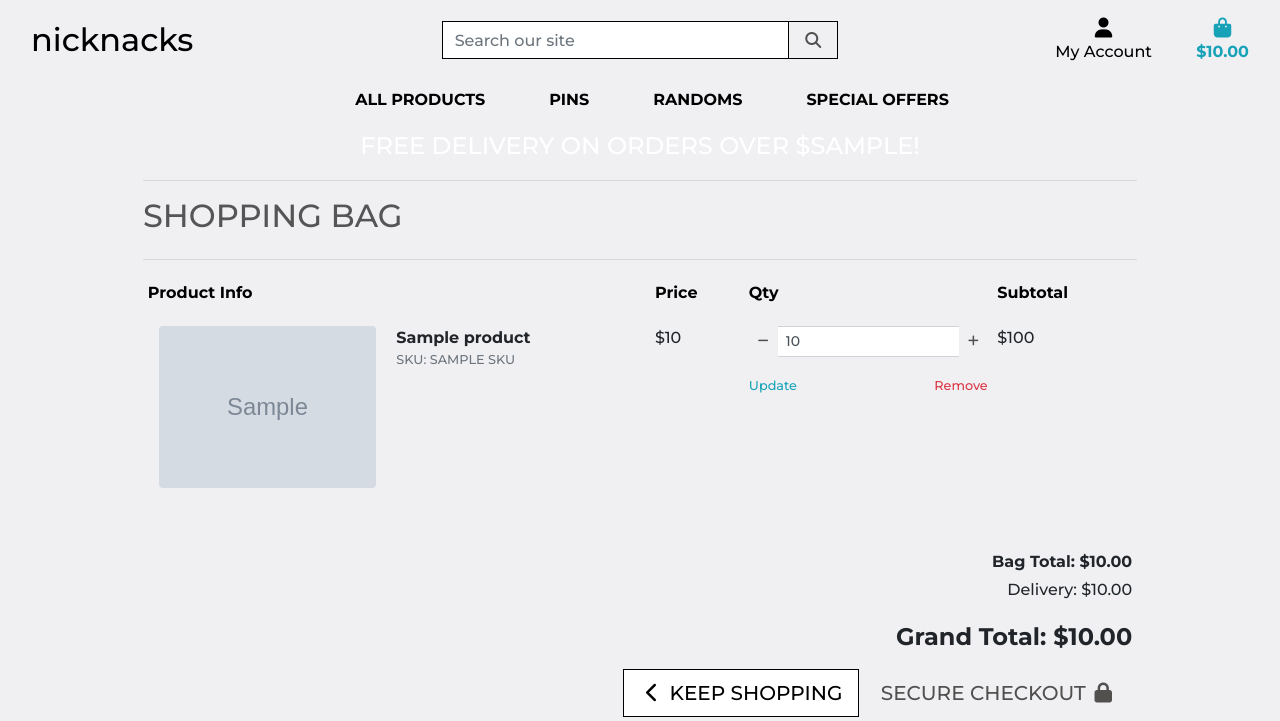
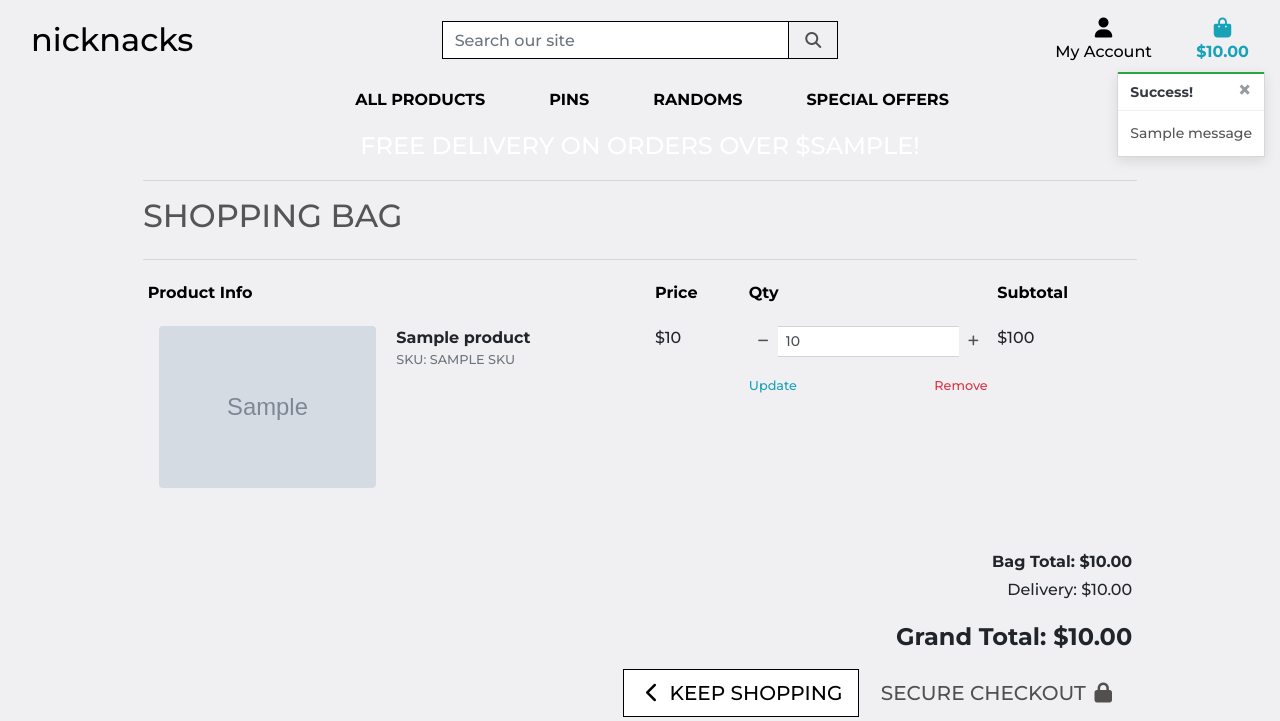
Before and after one commit to bezebee/MS4, a Django app: template bag/templates/bag/bag.html in a window 1280 px wide. Shown: the top 721 px of the page. Run offline with Django 3.2, Linux system fonts and the light colour scheme; the template is opened without the code that fills it: most values are stand-ins (such as "Sample title", 1, 10 or a date in 2020); grey boxes marked "Sample" are stand-in pictures; one stand-in notice (Sample message) is shown; some libraries are stand-ins or nearby versions.

Commit message:
Added toast messages

```diff
--- a/MS4/settings.py
+++ b/MS4/settings.py
@@ -77,6 +77,8 @@ TEMPLATES = [
         },
     },
 ]
+
+MESSAGE_STORAGE = 'django.contrib.messages.storage.session.SessionStorage'
 
 AUTHENTICATION_BACKENDS = [
 
--- a/bag/views.py
+++ b/bag/views.py
@@ -1,5 +1,6 @@
 from django.shortcuts import render, redirect, reverse, HttpResponse
-
+from django.contrib import messages
+from products.models import Product
 # Create your views here.
 
 def view_bag(request):
@@ -10,6 +11,7 @@ def view_bag(request):
 def add_to_bag(request, item_id):
     """ Add a quantity of the specified product to the shopping bag """
 
+    product = Product.objects.get(pk=item_id)
     quantity = int(request.POST.get('quantity'))
     redirect_url = request.POST.get('redirect_url')
     bag = request.session.get('bag', {})
@@ -18,6 +20,7 @@ def add_to_bag(request, item_id):
         bag[item_id] += quantity
     else:
         bag[item_id] = quantity
+        messages.success(request, f'Added {product.name} to your bag')
 
     request.session['bag'] = bag
 
--- a/static/css/base.css
+++ b/static/css/base.css
@@ -98,6 +98,21 @@ body {
 .remove-item {
     cursor: pointer;
 }
+/* bootstrap toasts */
+.message-container{
+position:fixed;
+top: 72px;
+right: 15px;
+z-index: 999999999;
+}
+
+.custom-toast{
+    overflow: visible;
+}
+
+.toast-capper{
+    height:2px;
+}
 
 /* -------------------------------- Media Queries */
 
--- a/templates/base.html
+++ b/templates/base.html
@@ -104,7 +104,30 @@
         </header>
 
         {% if messages %}
-        <div class="message-container"></div>
-        {% endif %} {% block page_header %} {% endblock %} {% block content %} {% endblock %} {% block postloadjs %} {% endblock %}
+        <div class="message-container">
+                    {% for message in messages %}
+                {% with message.level as level %}
+                    {% if level == 40 %}
+                        {% include 'includes/toasts/toast_error.html' %}
+                    {% elif level == 30 %}
+                        {% include 'includes/toasts/toast_warning.html' %}
+                    {% elif level == 25 %}
+                        {% include 'includes/toasts/toast_success.html' %}
+                    {% else %}
+                        {% include 'includes/toasts/toast_info.html' %}
+                    {% endif %}
+                {% endwith %}
+            {% endfor %}
+        </div>
+        {% endif %}
+        {% block page_header %}
+        {% endblock %}
+        {% block content %}
+        {% endblock %}
+        {% block postloadjs %}
+        <script type="text/javascript">
+            $('.toast').toast('show');
+        </script>
+        {% endblock %}
     </body>
 </html>
--- /dev/null
+++ b/templates/includes/toasts/toast_success.html
@@ -0,0 +1,14 @@
+
+<div class="toast custom-toast rounded-0 border-top-0" data-autohide="false">
+    <div class="arrow-up arrow-success"></div>
+    <div class="w-100 toast-capper bg-success"></div>
+    <div class="toast-header bg-white text-dark">
+        <strong class="mr-auto">Success!</strong>
+        <button type="button" class="ml-2 mb-1 close text-dark" data-dismiss="toast" aria-label="Close">
+            <span aria-hidden="true">&times;</span>
+        </button>
+    </div>
+    <div class="toast-body bg-white">
+        {{ message }}
+    </div>
+</div>
```
Also changed, not shown: templates/includes/toasts/toast_error.html (added, +13 -0 lines), templates/includes/toasts/toast_info.html (added, +13 -0 lines), templates/includes/toasts/toast_warning.html (added, +13 -0 lines).
